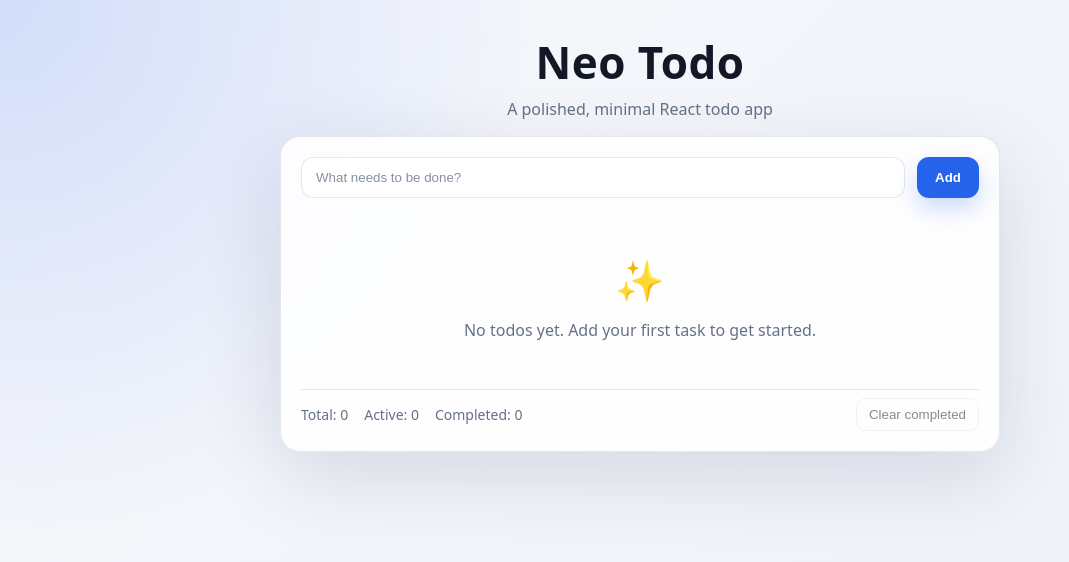
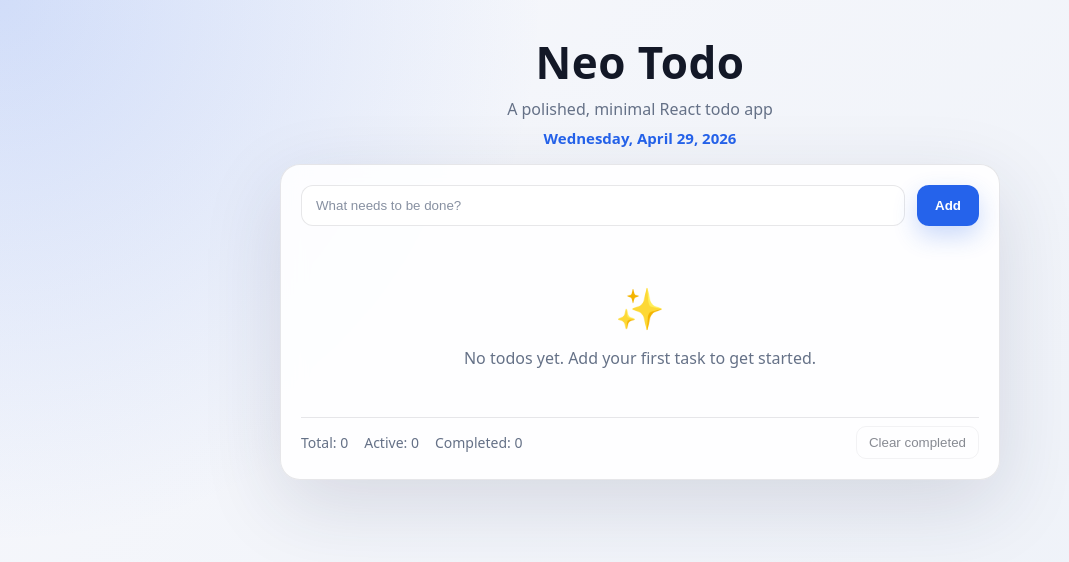
Before and after one commit to prasadgujar22/neo_todo, a React (Vite) app: page / in a window 1280 px wide. Shown: the top 562 px of the page, without its empty margins (0-1069 px from the left). Built offline with nearby package versions, Linux system fonts and the light colour scheme.

Commit message:
Show today's date in header

```diff
--- a/package.json
+++ b/package.json
@@ -7,6 +7,7 @@
     "dev": "vite",
     "build": "vite build",
     "lint": "eslint .",
+    "test": "node --test tests/**/*.test.js",
     "preview": "vite preview"
   },
   "dependencies": {
--- a/src/App.jsx
+++ b/src/App.jsx
@@ -1,6 +1,7 @@
 import { useMemo, useState } from 'react'
 import Stats from './components/Stats.jsx'
 import TodoList from './components/TodoList.jsx'
+import { formatDayAndDate } from './dateFormatter.js'
 
 // Minimal, accessible React Todo app with localStorage persistence
 const STORAGE_KEY = 'neo_todo.todos'
@@ -74,12 +75,14 @@ export default function App() {
   }
 
   const visibleTodos = useMemo(() => todos, [todos])
+  const todayLabel = useMemo(() => formatDayAndDate(), [])
 
   return (
     <div className="neo-todo-root" aria-label="Neo Todo">
       <header className="header">
         <h1 className="title">Neo Todo</h1>
         <p className="subtitle">A polished, minimal React todo app</p>
+        <p className="today" aria-label="Today">{todayLabel}</p>
       </header>
 
       <section className="card" aria-label="Todo panel">
--- /dev/null
+++ b/src/dateFormatter.js
@@ -0,0 +1,9 @@
+export function formatDayAndDate(date = new Date(), locale = undefined, timeZone = undefined) {
+  return new Intl.DateTimeFormat(locale, {
+    weekday: 'long',
+    month: 'long',
+    day: 'numeric',
+    year: 'numeric',
+    timeZone
+  }).format(date)
+}
--- a/src/styles.css
+++ b/src/styles.css
@@ -51,6 +51,7 @@ body{
 .header{text-align:center;margin-bottom:16px}
 .title{font-size: clamp(28px, 4vw, 44px); margin:0;letter-spacing:.5px}
 .subtitle{color:var(--muted);margin:6px 0 0}
+.today{color:var(--accent);font-weight:700;margin:8px 0 0;font-size:15px}
 .card{width: min(720px, 100%);max-width:100%;background:var(--card);border:1px solid var(--border);border-radius:20px;padding:20px;box-shadow:var(--shadow);backdrop-filter: blur(12px);}
 .inputRow{display:flex;gap:12px;margin-bottom:14px}
 .new-todo{flex:1;min-width:0;padding:12px 14px;border-radius:12px;border:1px solid var(--border);background:var(--input);color:var(--text);outline:none}
```
Also changed, not shown: 1 other file (tests, documents, lock files or other folders).
